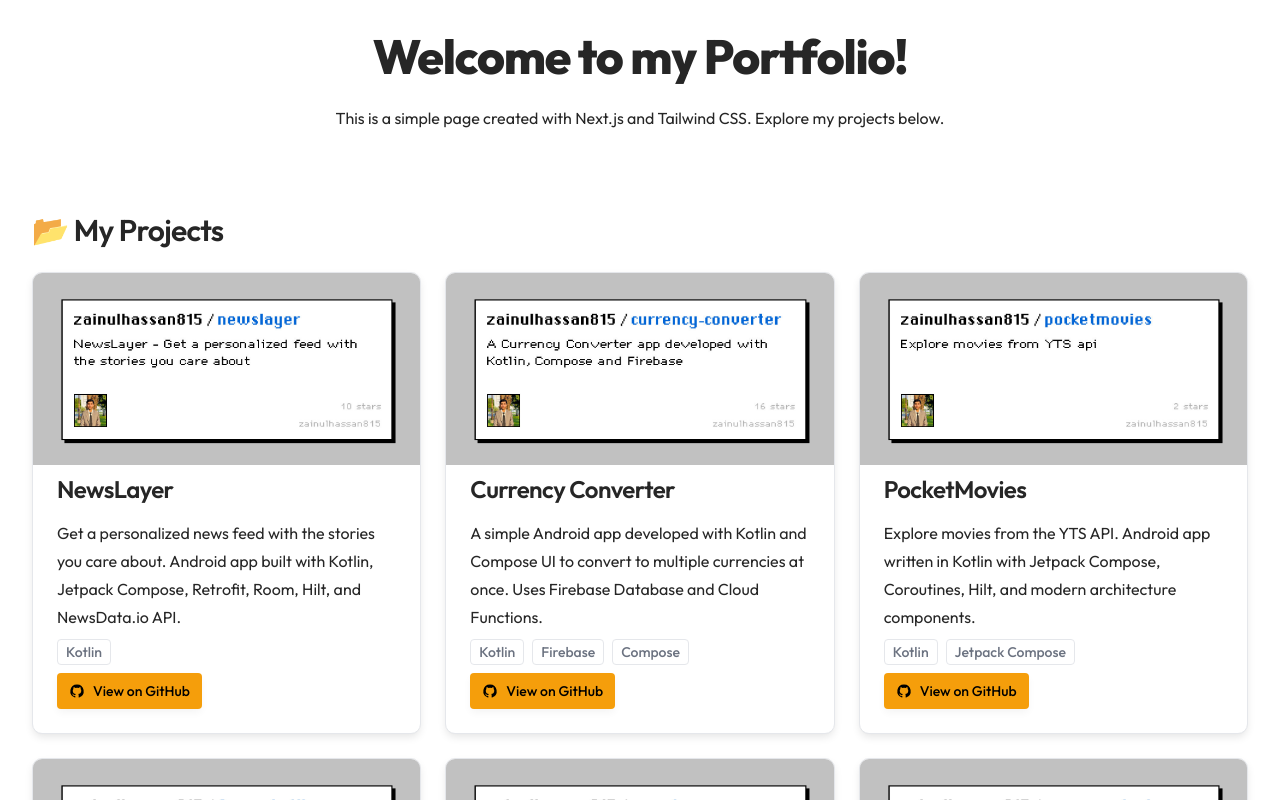
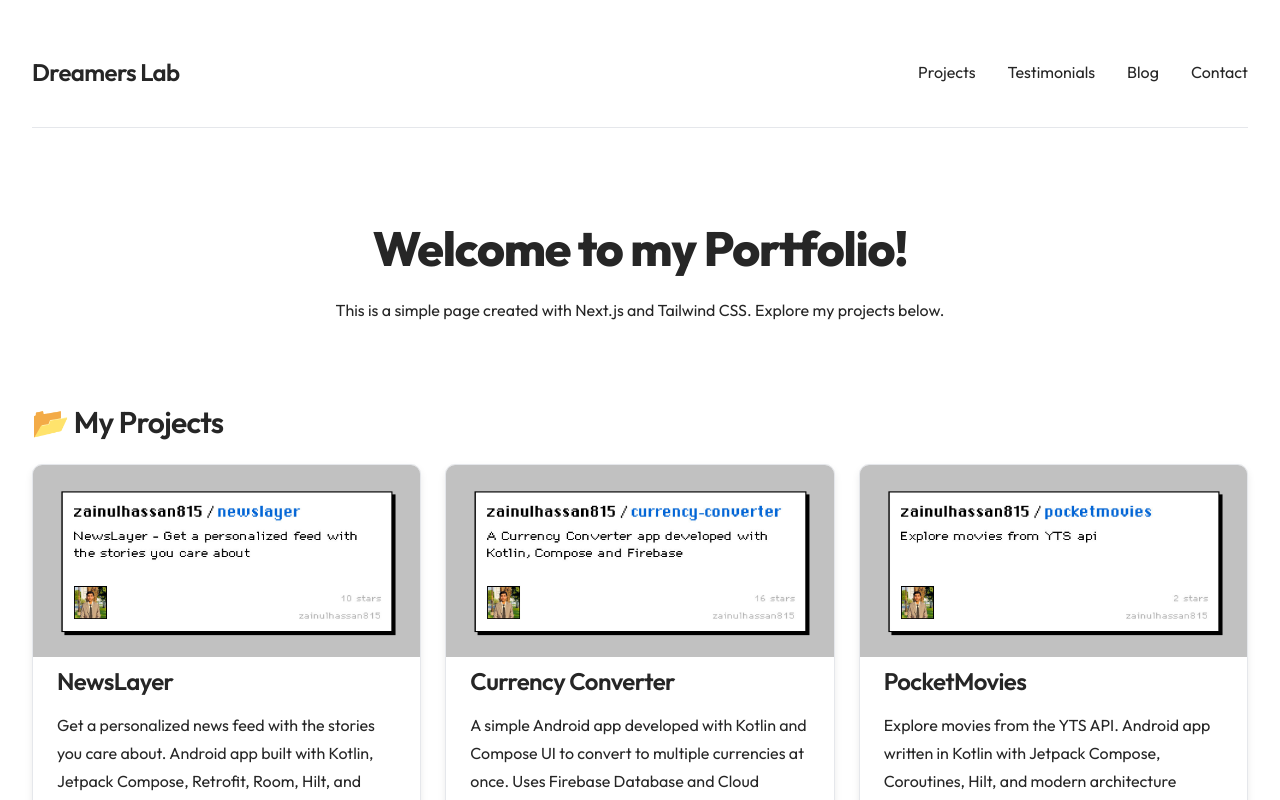
Before and after one commit to zainulhassan815/portfolio, a Next.js app: page / in a window 1280 px wide. Shown: the top 800 px of the page. Built offline with nearby package versions, Linux system fonts and the light colour scheme.

Commit message:
Add header, footer.

```diff
--- a/app/globals.css
+++ b/app/globals.css
@@ -49,6 +49,7 @@
   --shadow-2xl: 0px 4px 8px -1px hsl(0 0% 0% / 0.25);
   --tracking-normal: 0em;
   --spacing: 0.25rem;
+  --header-height: calc(var(--spacing) * 24);
 }
 
 .dark {
--- a/app/layout.tsx
+++ b/app/layout.tsx
@@ -1,6 +1,9 @@
 import type { Metadata } from "next";
 import { Outfit, JetBrains_Mono } from "next/font/google";
 import "./globals.css";
+
+import { Footer } from "@/components/sections/footer";
+import { Header } from "@/components/sections/header";
 
 const outfitSans = Outfit({
   variable: "--font-outfit-sans",
@@ -23,12 +26,14 @@ export default function RootLayout({
   children: React.ReactNode;
 }>) {
   return (
-    <html lang="en">
+    <html lang="en" className="scroll-smooth">
       <body
         className={`${outfitSans.variable} ${jetbrainsMono.variable} bg-background text-foreground antialiased`}
       >
         <div className="relative container mx-auto min-h-screen max-w-screen-xl p-4 md:p-8">
+          <Header className="bg-background/95 supports-[backdrop-filter]:bg-background/60 sticky top-0 z-50 w-full border-b backdrop-blur" />
           {children}
+          <Footer />
         </div>
       </body>
     </html>
--- a/app/page.tsx
+++ b/app/page.tsx
@@ -7,7 +7,7 @@ import { Typography } from "@/components/ui/typography";
 
 export default function Home() {
   return (
-    <main className="flex min-h-screen flex-col items-center justify-center space-y-8">
+    <main className="mt-(--header-height) flex min-h-screen flex-col items-center justify-center space-y-8">
       <div className="text-center">
         <Typography variant="h1" className="mb-4">
           Welcome to my Portfolio!
@@ -16,10 +16,10 @@ export default function Home() {
           This is a simple page created with Next.js and Tailwind CSS. Explore my projects below.
         </Typography>
       </div>
-      <Projects />
-      <Testimonials />
-      <Blogs />
-      <Contact />
+      <Projects id="projects" className="scroll-mt-(--header-height)" />
+      <Testimonials id="testimonials" className="scroll-mt-(--header-height)" />
+      <Blogs id="blog" className="scroll-mt-(--header-height)" />
+      <Contact id="contact" className="scroll-mt-(--header-height)" />
     </main>
   );
 }
--- a/src/components/sections/blogs.tsx
+++ b/src/components/sections/blogs.tsx
@@ -1,11 +1,13 @@
 import { Typography } from "@/components/ui/typography";
 import { getBlogs } from "@/lib/blogs";
 import { BlogCard } from "./blog-card";
+import { FC, ComponentProps } from "react";
+import { cn } from "@/lib/utils";
 
-export const Blogs = () => {
+export const Blogs: FC<ComponentProps<"section">> = ({ className, ...props }) => {
   const blogs = getBlogs();
   return (
-    <section className="w-full py-12">
+    <section className={cn("w-full py-12", className)} {...props}>
       <div className="container-sm mx-auto">
         <Typography variant="h2" className="mb-4">
           📝 Blog Posts
--- a/src/components/sections/contact.tsx
+++ b/src/components/sections/contact.tsx
@@ -1,10 +1,12 @@
 import { Button } from "@/components/ui/button";
 import { Typography } from "@/components/ui/typography";
 import { SocialLinks } from "@/components/sections/socials-links";
+import { FC, ComponentProps } from "react";
+import { cn } from "@/lib/utils";
 
-export const Contact = () => {
+export const Contact: FC<ComponentProps<"section">> = ({ className, ...props }) => {
   return (
-    <section className="w-full py-12">
+    <section className={cn("w-full py-12", className)} {...props}>
       <div className="container-sm mx-auto">
         <Typography variant="h2" className="mb-4">
           ✉️ Let’s Get in Touch
--- /dev/null
+++ b/src/components/sections/footer.tsx
@@ -0,0 +1,16 @@
+import { Typography } from "@/components/ui/typography";
+import { SocialLinks } from "@/components/sections/socials-links";
+
+export const Footer = () => {
+  return (
+    <footer className="border-t py-8">
+      <div className="container mx-auto flex flex-col items-center justify-between gap-4 md:flex-row">
+        <div className="flex flex-col justify-center gap-2">
+          <Typography variant="small">&copy; {new Date().getFullYear()} Dreamers Lab</Typography>
+          <Typography variant="muted">Built with ❤️ by Zain Ul Hassan</Typography>
+        </div>
+        <SocialLinks />
+      </div>
+    </footer>
+  );
+};
--- /dev/null
+++ b/src/components/sections/header.tsx
@@ -0,0 +1,27 @@
+import { Typography } from "@/components/ui/typography";
+import { cn } from "@/lib/utils";
+import { ComponentProps, FC } from "react";
+
+export const Header: FC<ComponentProps<"header">> = ({ className, ...props }) => {
+  return (
+    <header className={cn("h-(--header-height) w-full py-6", className)} {...props}>
+      <div className="mx-auto flex items-center justify-between">
+        <Typography variant="h3">Dreamers Lab</Typography>
+        <nav className="hidden items-center gap-8 md:flex">
+          <a href="#projects">
+            <Typography variant="p">Projects</Typography>
+          </a>
+          <a href="#testimonials">
+            <Typography variant="p">Testimonials</Typography>
+          </a>
+          <a href="#blog">
+            <Typography variant="p">Blog</Typography>
+          </a>
+          <a href="#contact">
+            <Typography variant="p">Contact</Typography>
+          </a>
+        </nav>
+      </div>
+    </header>
+  );
+};
--- a/src/components/sections/projects.tsx
+++ b/src/components/sections/projects.tsx
@@ -1,12 +1,13 @@
-import { FC } from "react";
+import { ComponentProps, FC } from "react";
 
 import { projects } from "@/lib/projects";
 import ProjectCard from "@/components/sections/project-card";
 import { Typography } from "@/components/ui/typography";
+import { cn } from "@/lib/utils";
 
-export const Projects: FC = () => {
+export const Projects: FC<ComponentProps<"section">> = ({ className, ...props }) => {
   return (
-    <section className="w-full py-12">
+    <section className={cn("w-full py-12", className)} {...props}>
       <div className="container-sm mx-auto">
         <Typography variant="h2" className="mb-4">
           📂 My Projects
--- a/src/components/sections/socials-links.tsx
+++ b/src/components/sections/socials-links.tsx
@@ -39,7 +39,7 @@ export const SocialLinks = () => {
   return (
     <div className="flex items-center gap-2">
       {socials.map((social) => (
-        <Button key={social.name} asChild variant="outline" className="size-12 p-2">
+        <Button key={social.name} asChild variant="secondary" className="size-12 p-2">
           <a href={social.href} target="_blank" rel="noopener noreferrer">
             <social.icon className="size-6" />
           </a>
--- a/src/components/sections/testimonials.tsx
+++ b/src/components/sections/testimonials.tsx
@@ -1,12 +1,13 @@
-import { FC } from "react";
+import { FC, ComponentProps } from "react";
 import Image from "next/image";
 import { testimonials } from "@/lib/testimonials";
 import { Card, CardContent, CardFooter } from "@/components/ui/card";
 import { Typography } from "@/components/ui/typography";
+import { cn } from "@/lib/utils";
 
-export const Testimonials: FC = () => {
+export const Testimonials: FC<ComponentProps<"section">> = ({ className, ...props }) => {
   return (
-    <section className="py-12">
+    <section className={cn("py-12", className)} {...props}>
       <div className="container-sm mx-auto">
         <Typography variant="h2" className="mb-4">
           ⭐ What My Clients Say
```
